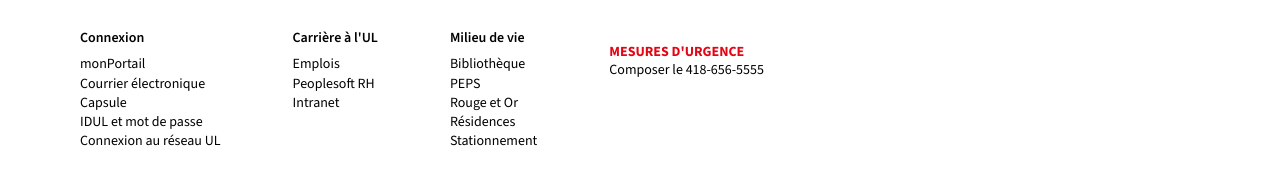
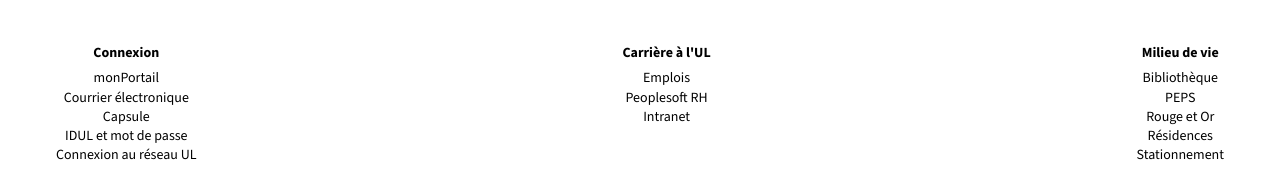
Before and after one commit to ulaval/swre-normes-web, a website built with webpack: page university.html in a window 1280 px wide. Shown: the part 899-1091 px from the top of the page. Built offline with Linux system fonts and the light colour scheme; files that its build step writes are made by us from their sources.

Commit message:
fix footer

```diff
--- a/assets/src/scss/abstracts/_settings.scss
+++ b/assets/src/scss/abstracts/_settings.scss
@@ -11,7 +11,7 @@
  * @usage $website-container-max-width: "fixed";
  * @usage $website-container-type: "fluid";
  */
-$website-container-type: "fixed";
+$website-container-type: "fluid";
 
 /**
  * Define the responsive way to resize the website.
--- a/assets/src/scss/base/utils.scss
+++ b/assets/src/scss/base/utils.scss
@@ -68,9 +68,9 @@
 
     &:focus {
       outline-color: $color-black;
+      outline-offset: 1px;
       outline-style: dotted;
       outline-width: 1px;
-      outline-offset: 1px;
     }
   }
 }
--- a/assets/src/scss/layout/footer.scss
+++ b/assets/src/scss/layout/footer.scss
@@ -11,7 +11,8 @@
   z-index: 2;
 
   p,
-  li {
+  li,
+  ul {
     margin-bottom: 0;
   }
   ul {
@@ -44,8 +45,8 @@
   svg {
     fill: $color-ul-red;
     height: 1.2em;
+    margin-right: 0.5em;
     position: relative;
-    margin-right: 0.5em;
     top: -0.05em;
   }
 }
@@ -79,21 +80,21 @@
   margin: fix-font-size-hack(1.5em) 0;
 
   li {
+    display: flex;
     list-style-type: none;
-    display: flex;
   }
 
   a {
+    background-color: $color-white;
     border: 1px solid transparent;
     // border: 1px solid $color-gray-lightest;
-    background-color: $color-white;
     display: inline-block;
     transition: background-color 0.125s ease;
 
     &:hover,
     &:focus {
+      background-color: $color-black;
       border: 1px solid color-black;
-      background-color: $color-black;
       outline: none;
 
       svg {
@@ -134,40 +135,94 @@
 
   &:hover,
   &:focus {
+    background-color: $color-black;
     color: $color-white;
-    background-color: $color-black;
   }
 
   &:focus {
     outline-color: $color-white;
+    outline-offset: -4px;
     outline-style: solid;
     outline-width: 2px;
-    outline-offset: -4px;
   }
 }
 
 a.footer-button--dark {
+  background-color: $color-black;
   color: $color-white;
-  background-color: $color-black;
 
   &:hover,
   &:focus {
+    background-color: $color-white;
     color: $color-black;
-    background-color: $color-white;
   }
 
   &:focus {
     box-shadow: 0px 0px 0px 1px $color-black inset;
     outline-color: $color-black;
+    outline-offset: -6px;
     outline-style: solid;
     outline-width: 2px;
-    outline-offset: -6px;
+  }
+}
+
+.footer-utils {
+  margin-top: fix-font-size-hack(3em);
+  text-align: center;
+}
+
+.footer-navigation {
+  li {
+    font-size: fix-font-size-hack(0.875em);
+    list-style-type: none;
+  }
+  a {
+    color: $color-black;
+    text-decoration: none;
+  }
+}
+
+.footer-navigation-group {
+  & + .footer-navigation-group {
+    margin-top: fix-font-size-hack(2em);
+  }
+}
+
+.footer-navigation-title {
+  font-size: fix-font-size-hack(0.875em);
+  margin-bottom: fix-font-size-hack(0.5em);
+}
+
+.footer-emergency {
+  margin-top: fix-font-size-hack(2em);
+}
+
+.footer-emergency-title {
+  font-size: fix-font-size-hack(0.875em);
+  margin: 0;
+
+  a {
+    color: $color-ul-red;
+    text-decoration: none;
+    text-transform: uppercase;
+  }
+}
+.footer-emergency-text {
+  font-size: fix-font-size-hack(0.875em);
+
+  a {
+    // Better outline shape
+    margin: 0 -1px;
+    padding: 0px 1px;
+
+    color: $color-black;
+    text-decoration: none;
   }
 }
 
 .footer-logos {
+  margin-top: fix-font-size-hack(3em);
   text-align: center;
-  margin-top: fix-font-size-hack(3em);
 
   //   @media (max-width: $ul-tablet-small) {
   //     flex-direction: column;
@@ -315,6 +370,18 @@
     margin-top: fix-font-size-hack(-0.5em);
   }
 
+  .footer-navigation {
+    display: flex;
+    justify-content: space-between;
+    align-items: flex-start;
+  }
+
+  .footer-navigation-group {
+    & + .footer-navigation-group {
+      margin-top: 0;
+    }
+  }
+
   .footer-logos {
     display: flex;
     justify-content: space-between;
--- a/assets/src/scss/normes/_footer.scss
+++ b/assets/src/scss/normes/_footer.scss
@@ -1,102 +1,38 @@
 // Importation du fichier global
 @import "./abstracts/_global_abstracts.scss";
 
-.footer-navigation {
-  align-items: flex-start;
-  display: flex;
-  gap: fix-font-size-hack(2.22rem);
-  justify-content: space-between;
-  padding-bottom: 0;
+// .footer-navigation {
+//   align-items: flex-start;
+//   display: flex;
+//   gap: fix-font-size-hack(2.22rem);
+//   justify-content: space-between;
+//   padding-bottom: 0;
 
-  @media (max-width: $ul-tablet-small) {
-    flex-direction: column;
-    gap: fix-font-size-hack(2rem);
-    align-items: flex-start;
-  }
-}
+//   @media (max-width: $ul-tablet-small) {
+//     flex-direction: column;
+//     gap: fix-font-size-hack(2rem);
+//     align-items: flex-start;
+//   }
+// }
 
-//Footer secondary nav
-.footer-navigation {
-  padding-top: fix-font-size-hack(3rem);
-}
-.footer-navigation-list {
-  display: flex;
-  gap: fix-font-size-hack(4.5rem);
+// //Footer secondary nav
+// .footer-navigation-list {
+//   display: flex;
+//   gap: fix-font-size-hack(4.5rem);
 
-  @media (max-width: $ul-mobile-links-stack) {
-    flex-direction: column;
-    gap: fix-font-size-hack(2.5rem);
-    align-items: flex-start;
-  }
-}
-.footer-navigation-list-content {
-  display: flex;
-  gap: fix-font-size-hack(4.5rem);
+//   @media (max-width: $ul-mobile-links-stack) {
+//     flex-direction: column;
+//     gap: fix-font-size-hack(2.5rem);
+//     align-items: flex-start;
+//   }
+// }
+// .footer-navigation-list-content {
+//   display: flex;
+//   gap: fix-font-size-hack(4.5rem);
 
-  //font-size: fix-font-size-hack(0.875rem);
-  @media (max-width: $ul-tablet-small) {
-    flex-direction: column;
-    gap: fix-font-size-hack(2.5rem);
-  }
-
-  ul {
-    margin: 0;
-    padding: 0;
-    list-style: none;
-    margin-top: fix-font-size-hack(0.5rem);
-  }
-
-  .footer-navigation-list-content-column-title {
-    font-weight: 600;
-    font-size: fix-font-size-hack(0.875rem);
-    margin: 0;
-    padding: 0;
-  }
-
-  .ul-link--in-footer-navigation-list {
-    margin-bottom: fix-font-size-hack(0.2rem);
-  }
-}
-.footer-navigation-list-emergency {
-  font-size: fix-font-size-hack(0.875rem);
-}
-.footer-navigation-list-emergency-content {
-  font-size: 1em;
-  margin-top: 0;
-
-  a {
-    color: var(--ul-color-black);
-    text-decoration: none;
-    &:focus-visible {
-      outline-offset: 2px;
-      outline-color: var(--ul-color-black);
-    }
-  }
-
-  &:hover {
-    text-decoration: underline;
-  }
-
-  &:focus-visible {
-    outline-offset: 2px;
-  }
-}
-.footer-navigation-list-emergency-header-title {
-  font-weight: 700;
-  margin: 0;
-  padding: 0;
-  font-size: fix-font-size-hack(0.875rem);
-  margin-top: 1em;
-  text-decoration: none;
-  text-transform: uppercase;
-
-  a {
-    color: var(--ul-color-red);
-    text-decoration: none;
-
-    &:focus-visible {
-      outline-offset: 2px;
-      outline-color: var(--ul-color-black);
-    }
-  }
-}
+//   //font-size: fix-font-size-hack(0.875rem);
+//   @media (max-width: $ul-tablet-small) {
+//     flex-direction: column;
+//     gap: fix-font-size-hack(2.5rem);
+//   }
+// }
--- a/university.html
+++ b/university.html
@@ -292,46 +292,47 @@
               <a class="footer-query footer-button footer-button--dark" href="#">Des questions?</a>
             </div>
           </div>
+
+          <!-- Utils links aria-label should be localized -->
+          <nav class="footer-utils accessible-links-wrapper" aria-label="Accès rapides">
             <div class="footer-navigation">
-            <nav class="footer-navigation-list" aria-label="Liens généraux">
-              <div class="footer-navigation-list-content">
-                <div>
-                  <h2 class="footer-navigation-list-content-column-title">Connexion</h2>
+              <div class="footer-navigation-group">
+                <h2 class="footer-navigation-title">Connexion</h2>
                 <ul>
-                    <li class="ul-link--in-list u-link--in-footer-navigation-list"><a href="#">monPortail</a></li>
-                    <li class="ul-link--in-list u-link--in-footer-navigation-list"><a href="#">Courrier électronique</a></li>
-                    <li class="ul-link--in-list u-link--in-footer-navigation-list"><a href="#">Capsule</a></li>
-                    <li class="ul-link--in-list u-link--in-footer-navigation-list"><a href="#">IDUL et mot de passe</a></li>
-                    <li class="ul-link--in-list u-link--in-footer-navigation-list"><a href="#">Connexion au réseau UL</a></li>
+                  <li><a href="#">monPortail</a></li>
+                  <li><a href="#">Courrier électronique</a></li>
+                  <li><a href="#">Capsule</a></li>
+                  <li><a href="#">IDUL et mot de passe</a></li>
+                  <li><a href="#">Connexion au réseau UL</a></li>
                 </ul>
               </div>
-                <div>
-                  <h2 class="footer-navigation-list-content-column-title">Carrière à l'UL</h2>
+              <div class="footer-navigation-group">
+                <h2 class="footer-navigation-title">Carrière à l'UL</h2>
                 <ul>
-                    <li class="ul-link--in-list u-link--in-footer-navigation-list"><a href="#">Emplois</a></li>
-                    <li class="ul-link--in-list u-link--in-footer-navigation-list"><a href="#">Peoplesoft RH</a></li>
-                    <li class="ul-link--in-list u-link--in-footer-navigation-list"><a href="#">Intranet</a></li>
+                  <li><a href="#">Emplois</a></li>
+                  <li><a href="#">Peoplesoft RH</a></li>
+                  <li><a href="#">Intranet</a></li>
                 </ul>
               </div>
-                <div>
-                  <h2 class="footer-navigation-list-content-column-title">Milieu de vie</h2>
+              <div class="footer-navigation-group">
+                <h2 class="footer-navigation-title">Milieu de vie</h2>
                 <ul>
-                    <li class="ul-link--in-list u-link--in-footer-navigation-list"><a href="#">Bibliothèque</a></li>
-                    <li class="ul-link--in-list u-link--in-footer-navigation-list"><a href="#">PEPS</a></li>
-                    <li class="ul-link--in-list u-link--in-footer-navigation-list"><a href="#">Rouge et Or</a></li>
-                    <li class="ul-link--in-list u-link--in-footer-navigation-list"><a href="#">Résidences</a></li>
-                    <li class="ul-link--in-list u-link--in-footer-navigation-list"><a href="#">Stationnement</a></li>
+                  <li><a href="#">Bibliothèque</a></li>
+                  <li><a href="#">PEPS</a></li>
+                  <li><a href="#">Rouge et Or</a></li>
+                  <li><a href="#">Résidences</a></li>
+                  <li><a href="#">Stationnement</a></li>
                 </ul>
               </div>
             </div>
-              <div class="footer-navigation-list-emergency">
-                <h2 class="footer-navigation-list-emergency-header-title">
-                  <a href="https://www.ulaval.ca/mesures-durgence">Mesures d'urgence</a>
-                </h2>
-                <p class="footer-navigation-list-emergency-content">Composer le <a href="tel:418-656-5555">418-656-5555</a></p>
+            <div class="footer-emergency">
+
+              <!-- Emergency links should lead to ulaval.ca page -->
+              <!-- Emergency links should be localized -->
+              <h2 class="footer-emergency-title"><a href="https://www.ulaval.ca/mesures-durgence">Mesures d'urgence</a></h2>
+              <p class="footer-emergency-text">Composer le <a href="tel:+14186565555">418-656-5555</a></p>
             </div>
           </nav>
-          </div>
           <div class="footer-logos">
             <ul class="footer-accreditation"></ul>
 
```
Also changed, not shown: assets/dist/css/base.css, assets/dist/css/fonts.css, assets/dist/css/footer.css, assets/dist/css/header.css, assets/dist/css/layout.css, assets/dist/css/normes.css, assets/dist/css/utils.css, assets/dist/js/normes.js, 1 other file. Lines whose indentation alone changed are shown as unchanged.
